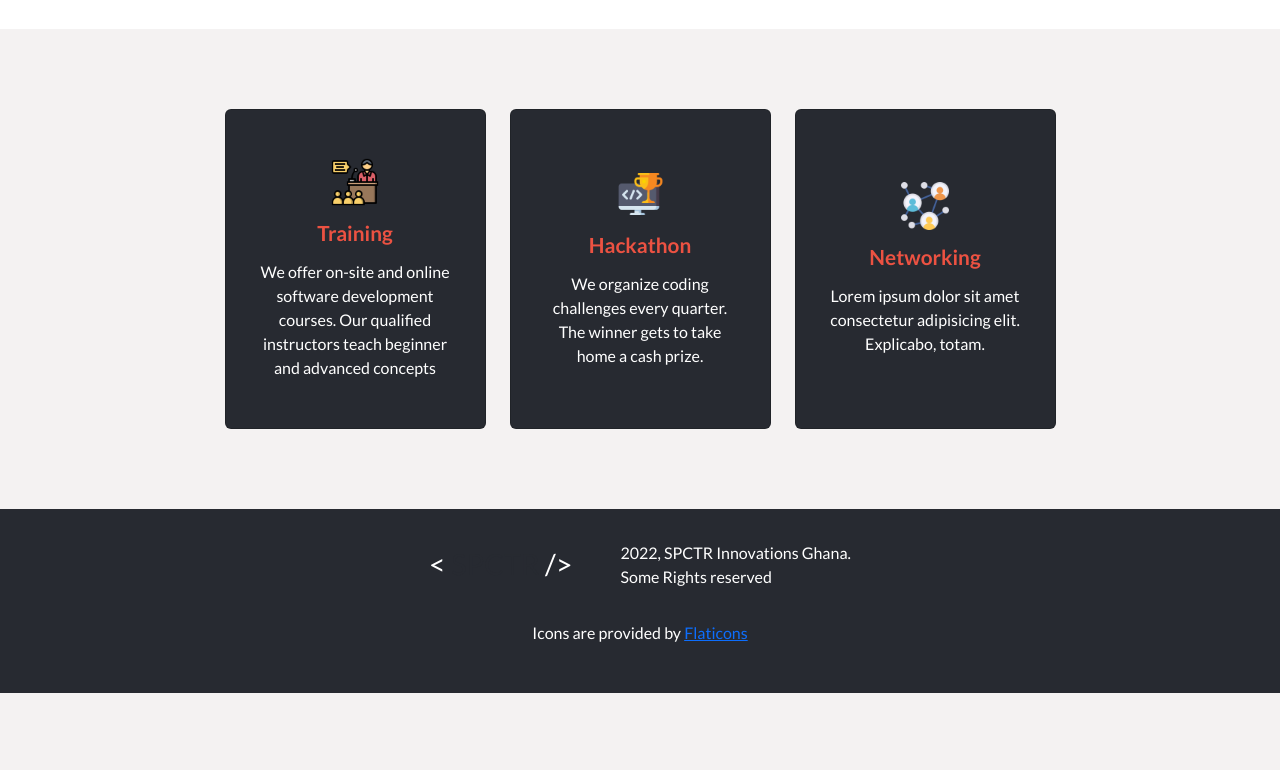
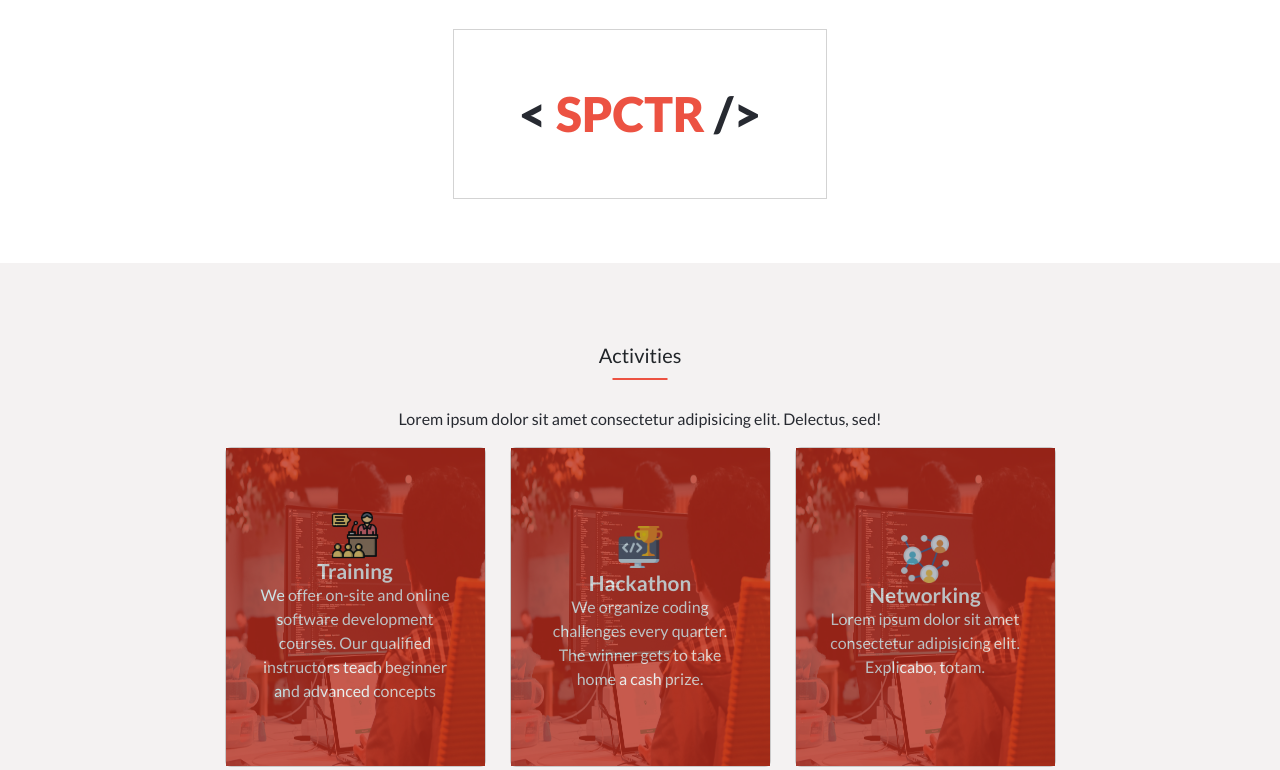
Before and after one commit to Baayeh/dev-summit, a website: page about.html in a window 1280 px wide. Shown: the part 1027-1797 px from the top of the page. Before the commit the page ends 1720 px from the top, so only its background shows below. Drawn offline with nearby package versions, Linux system fonts and the light colour scheme.

Commit message:
Modified the about page to suit the template

```diff
--- a/about.html
+++ b/about.html
@@ -66,33 +66,57 @@
     </header>
     <section id="task">
       <h5>What we do</h5>
-      <p>Lorem ipsum dolor sit amet consectetur adipisicing elit. Voluptates repellendus velit, hic laudantium sit dolores nihil saepe molestias quo, tempore illo error consequatur id quisquam officia similique! Quos nihil aliquam quas distinctio qui nam vero, veritatis expedita incidunt tempore error velit modi quam nisi! Laboriosam.</p>
+      <p class="we-do">Lorem ipsum dolor sit amet consectetur adipisicing elit. Voluptates repellendus velit, hic laudantium sit dolores nihil saepe molestias quo, tempore illo error consequatur id quisquam officia similique! Quos nihil aliquam quas distinctio qui nam vero, veritatis expedita incidunt tempore error velit modi quam nisi! Laboriosam.</p>
+      <p class="about-logo">&lt; <span>SPCTR</span> /&gt;</p>
     </section>
     <section id="task-list">
+      <h5 class="text-dark">Activities</h5>
+      <p class="text-center">Lorem ipsum dolor sit amet consectetur adipisicing elit. Delectus, sed!</p>
       <div class="container">
         <div class="row program-list" role="list">
           <div class="col-md-6 col-lg-3 list-item" role="listitem">
             <div class="card">
+              <img class="task-bg" src="./assets/img/task-bg.jpg" alt="Task background Image">
+              <div class="task-overlay">
                 <img class="img-fluid" src="./assets/img/lecture.png" alt="Lecture image">
                 <h5>Training</h5>
                 <p>We offer on-site and online software development courses. Our qualified instructors teach beginner and advanced concepts</p>
               </div>
             </div>
+          </div>
           <div class="col-md-6 col-lg-3 list-item" role="listitem">
             <div class="card">
+              <img class="task-bg" src="./assets/img/task-bg.jpg" alt="Task background Image">
+              <div class="task-overlay">
                 <img class="img-fluid" src="./assets/img/hackathon.png" alt="Hackathon image">
                 <h5>Hackathon</h5>
                 <p>We organize coding challenges every quarter. The winner gets to take home a cash prize.</p>
               </div>
             </div>
+          </div>
           <div class="col-md-6 col-lg-3 list-item" role="listitem">
             <div class="card">
+              <img class="task-bg" src="./assets/img/task-bg.jpg" alt="Task background Image">
+              <div class="task-overlay">
                 <img class="img-fluid" src="./assets/img/networking.png" alt="Networking icon">
               <h5>Networking</h5>
               <p>Lorem ipsum dolor sit amet consectetur adipisicing elit. Explicabo, totam.</p>
               </div>
             </div>
           </div>
+        </div>
+      </div>
+    </section>
+    <!-- Partners Section -->
+    <section id="partners">
+      <h5>Partner</h5>
+
+      <div class="container">
+        <span class="partner-logo" role="img">&lt; <span>SPCTR</span> /&gt;</span>
+        <img class="partner-img" src="./assets/img/tech-tool3.png" alt="Brand Logo">
+        <img class="partner-img" src="./assets/img/hackathon.png" alt="Brand Logo">
+        <img class="partner-img" src="./assets/img/tech-tool.png" alt="Brand Logo">
+        <img class="partner-img" src="./assets/img/networking.png" alt="Brand Logo">
       </div>
     </section>
     <!-- Footer -->
@@ -104,10 +128,10 @@
           <p>Some Rights reserved</p>
         </div>
       </div>
-      <p>Icons are provided by <a href="https://www.flaticon.com/icons">Flaticons</a></p>
+      <p class="flaticons">Icons are provided by <a href="https://www.flaticon.com/icons">Flaticons</a></p>
     </footer>
   </section>
 <script src="https://cdnjs.cloudflare.com/ajax/libs/bootstrap/5.2.1/js/bootstrap.bundle.min.js" integrity="sha512-1TK4hjCY5+E9H3r5+05bEGbKGyK506WaDPfPe1s/ihwRjr6OtL43zJLzOFQ+/zciONEd+sp7LwrfOCnyukPSsg==" crossorigin="anonymous" referrerpolicy="no-referrer"></script>
-  <script src="./assets/js/index.js"></script>
+<!-- <script src="./assets/js/index.js"></script> -->
 </body>
 </html>
--- a/assets/css/styles.css
+++ b/assets/css/styles.css
@@ -437,6 +437,10 @@ footer span.my-logo {
     padding: 4em 0;
   }
 
+  section#about-wrapper section#partners {
+    display: none;
+  }
+
   footer div.footer-items {
     width: 100%;
     gap: 3em;
@@ -444,6 +448,36 @@ footer span.my-logo {
 
   footer span.my-logo {
     flex-basis: unset;
+  }
+
+  footer#about-footer {
+    background-color: #272a31 !important;
+    color: #fff;
+  }
+
+  footer#about-footer span.my-logo {
+    color: #fff !important;
+  }
+
+  footer#about-footer div.footer-items div p{
+    color: #fff;
+  }
+
+  footer#about-footer p.flaticons {
+    color: #fff;
+  }
+
+  div.task-overlay {
+    padding: 2em 0 !important;
+  }
+
+  section#task p.we-do {
+    width: 65%;
+    margin: 2em auto;
+  }
+
+  section#task p.about-logo {
+    width: 50%;
   }
 }
 
@@ -489,6 +523,14 @@ footer span.my-logo {
   section#header-content p.location span svg {
     width: 1em;
   }
+
+  section#task p.we-do {
+    width: 50%;
+  }
+
+  section#task p.about-logo {
+    width: 40%;
+  }
 }
 
 /***************************************************
@@ -518,6 +560,10 @@ footer span.my-logo {
   section#header-content p.location {
     font-size: 1.5em;
   }
+
+  section#task p.about-logo {
+    width: 30%;
+  }
 }
 
 /************************************************
@@ -533,7 +579,7 @@ header.about-header section#header-content p.p-info {
 }
 
 footer#about-footer p {
-  color: #fff;
+  color: #272a31;
 }
 
 header.about-header section#header-content p {
@@ -555,23 +601,68 @@ section#task h5 {
   color: #272a31;
 }
 
+section#task p.about-logo {
+  font-size: 3em;
+  font-weight: 900;
+  border: 1px solid #d3d3d3;
+  margin: 0 auto;
+  padding: 1em;
+}
+
+section#task p.about-logo span {
+  color: #ec5242;
+}
+
 section#task-list div.list-item div.card {
-  background-color: #272a31;
+  position: relative;
+  padding: 0;
+}
+
+section#task-list div.list-item div.card img.task-bg {
+  width: 100%;
+  height: inherit;
+}
+
+div.task-overlay {
+  position: absolute;
+  width: 100%;
+  padding: 3em;
+  height: 100%;
+  display: flex;
+  flex-direction: column;
+  justify-content: center;
+  align-items: center;
+  text-align: center;
+  background-color: #cd2b19;
+  opacity: 0.7;
+  transition: 1s;
+}
+
+div.task-overlay h5 {
+  color: #fff;
 }
 
 section#task-list {
   padding: 5em 2em;
 }
 
-section#task-list div.list-item div.card:hover {
-  background-color: transparent;
+section#task-list div.list-item div.card:hover div.task-overlay {
+  opacity: 1;
+}
+
+section#task-list div.list-item div.card:hover div.task-overlay * {
+  color: #fff;
 }
 
 footer#about-footer {
-  background-color: #272a31;
+  background-color: #fff;
   color: #fff;
 }
 
 footer#about-footer span.my-logo {
-  color: #fff;
+  color: #272a31;
 }
+
+footer#about-footer span.my-logo span {
+  color: #ec5242;
+}
```
Also changed, not shown: assets/img/task-bg.jpg (added), 1 other file. Lines whose indentation alone changed are shown as unchanged.
